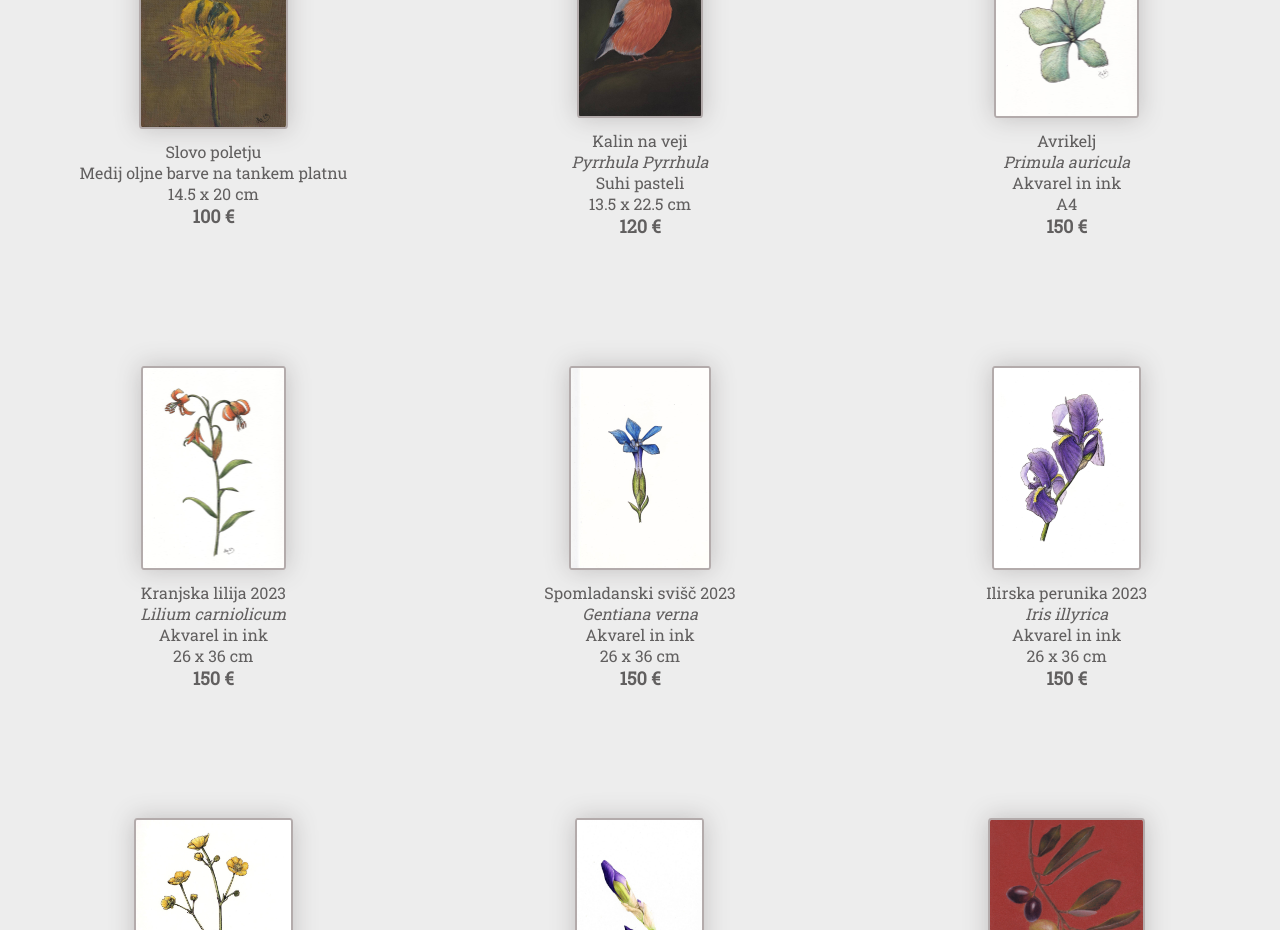
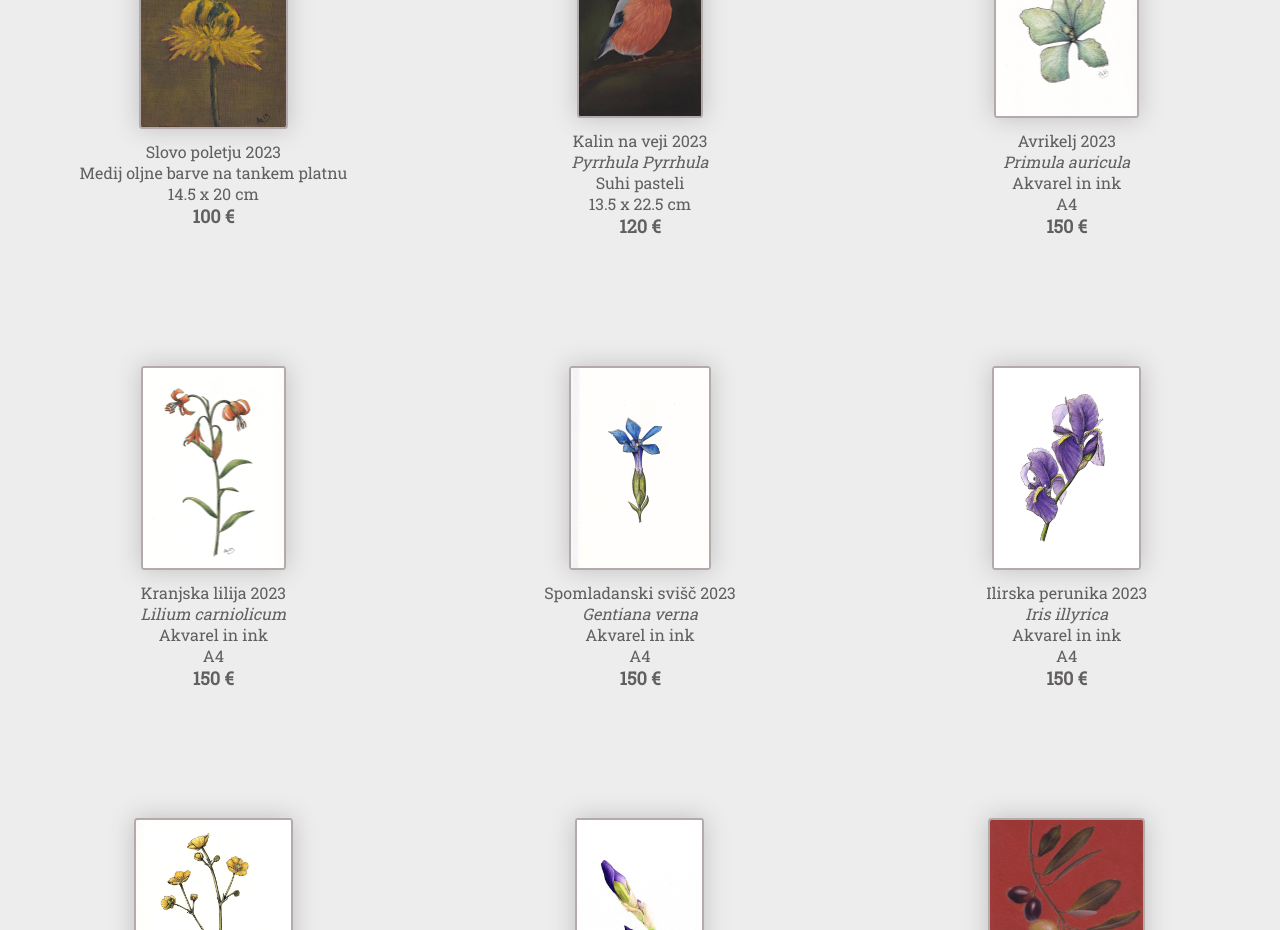
Before and after one commit to jureperos/Manja_Art_React, a React (Create React App) app: page /naprodaj in a window 1280 px wide. Shown: the part 860-1790 px from the top of the page. Built offline with nearby package versions, Linux system fonts and the light colour scheme; a web font is replaced by a local one.

Commit message:
changed info on some images

```diff
--- a/src/components/portfolio/NaprodajArr.js
+++ b/src/components/portfolio/NaprodajArr.js
@@ -1,7 +1,7 @@
 const NaprodajArr = [
     {
         src: require('./assets/Ostalo/cebela_na_cvetu.jpeg'),
-        title: 'Slovo poletju',
+        title: 'Slovo poletju 2023',
         description: 'Čebela na cvetu. Medij oljne barve na tankem platnu.',
         medium: 'Medij oljne barve na tankem platnu',
         dimensions: '14.5 x 20 cm',
@@ -9,7 +9,7 @@ const NaprodajArr = [
     },
     {
         src: require('./assets/zivali/kalin_na_veji.jpeg'),
-        title: 'Kalin na veji',
+        title: 'Kalin na veji 2023',
         sciName: 'Pyrrhula Pyrrhula',
         description: 'Kalin na veji. Medij suhi pasteli',
         medium: 'Suhi pasteli',
@@ -18,7 +18,7 @@ const NaprodajArr = [
     },
     {
         src: require('./assets/rastline/Avrikelj.jpg'),
-        title: 'Avrikelj',
+        title: 'Avrikelj 2023',
         sciName: 'Primula auricula',
         description: 'Avrikelj. Medij akvarel in ink',
         medium: 'Akvarel in ink',
@@ -31,7 +31,7 @@ const NaprodajArr = [
         sciName: 'Lilium carniolicum',
         description: 'Kranjska lilija. Medij akvarel in ink',
         medium: 'Akvarel in ink',
-        dimensions: '26 x 36 cm',
+        dimensions: 'A4',
         price: '150 €'
     },
     {
@@ -40,7 +40,7 @@ const NaprodajArr = [
         sciName: 'Gentiana verna',
         description: 'Spomladanski svišč. Medij akvarel in ink',
         medium: 'Akvarel in ink',
-        dimensions: '26 x 36 cm',
+        dimensions: 'A4',
         price: '150 €'
     },
     {
@@ -49,7 +49,7 @@ const NaprodajArr = [
         sciName: 'Iris illyrica',
         description: 'Ilirska perunika. Medij akvarel in ink',
         medium: 'Akvarel in ink',
-        dimensions: '26 x 36 cm',
+        dimensions: 'A4',
         price: '150 €'
     },
     {
```
